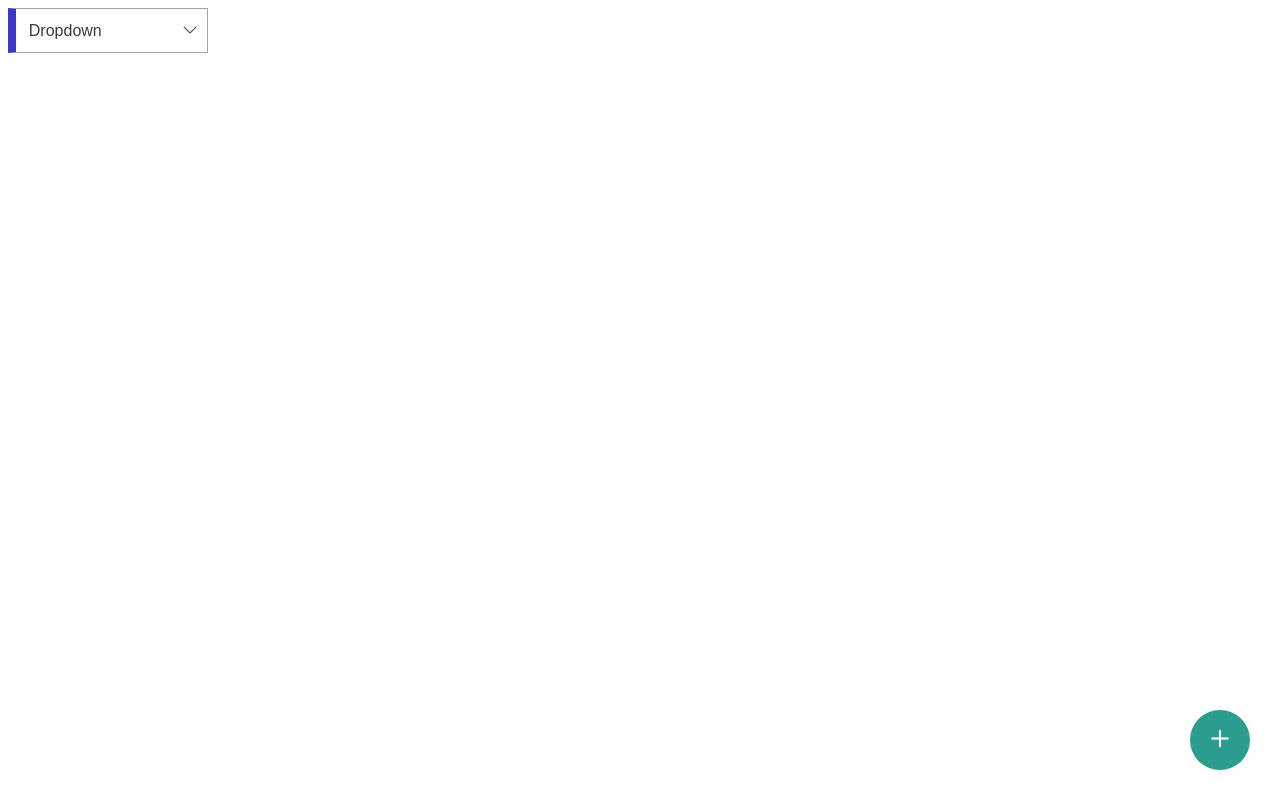
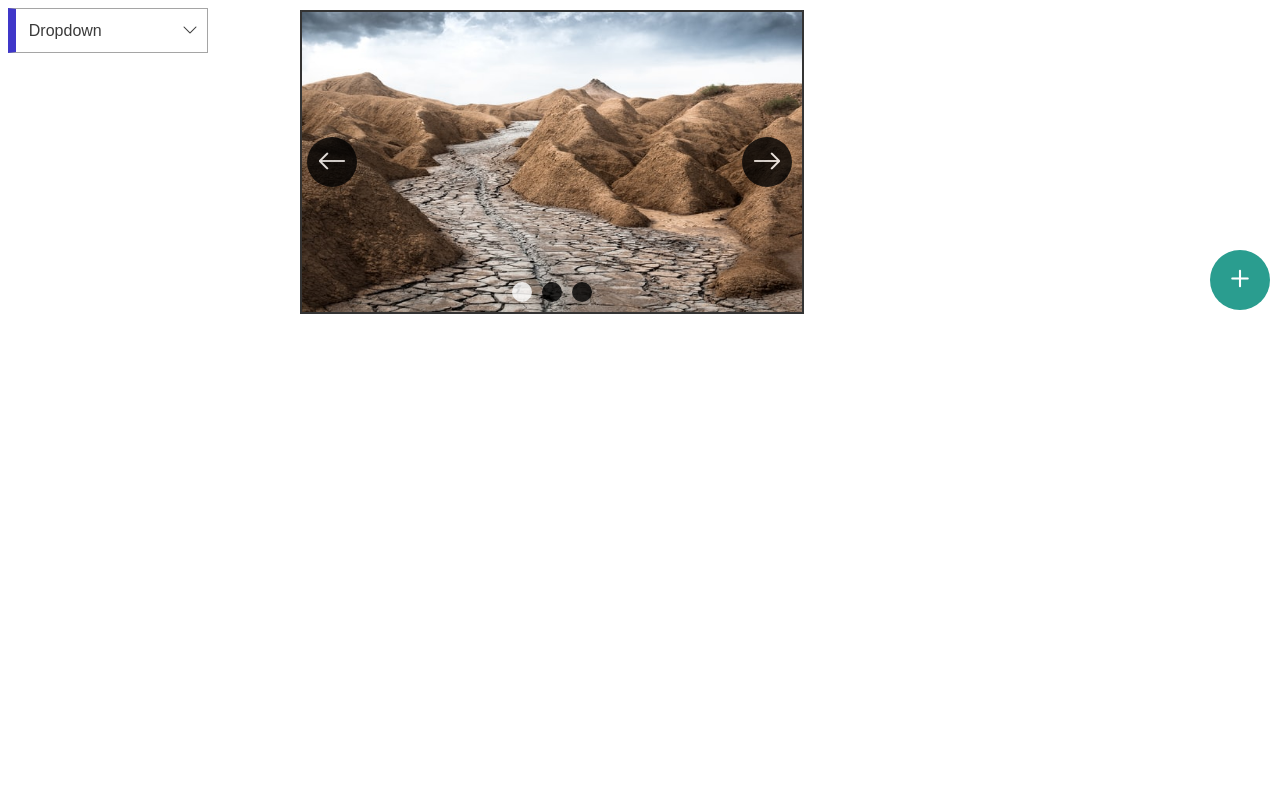
Before and after one commit to biscuitlegs/dynamic-user-interface, a website built with webpack: page dist/index.html in a window 1280 px wide. Built offline with nearby package versions, Linux system fonts and the light colour scheme.

Commit message:
Add image slider

```diff
--- a/src/index.js
+++ b/src/index.js
@@ -1,6 +1,8 @@
 import './index.css';
 import activateDropdown from './dropdown/dropdown';
 import activateMaterial from './material/material';
+import activateSlider from './slider/slider';
 
 activateDropdown();
 activateMaterial();
+activateSlider();
--- a/src/material/material.css
+++ b/src/material/material.css
@@ -7,11 +7,11 @@
   --dark-grey: #bdbaba;
   --darker-grey: #888585;
   position: absolute;
-  bottom: 30px;
-  right: 30px;
+  right: 10px;
+  top: 10px;
   display: flex;
   flex-direction: column;
-  height: 400px;
+  height: 300px;
   justify-content: flex-end;
   align-items: center;
 }
--- /dev/null
+++ b/src/slider/slider.css
@@ -0,0 +1,93 @@
+.slider-container {
+  --black: #000000;
+  --white: #ffffff;
+  --grey: #535353;
+  --dark-grey: #333333;
+  width: 500px;
+  height: 300px;
+  border: 2px solid var(--dark-grey);
+  position: absolute;
+  top: 10px;
+  left: 300px;
+  background-color: var(--white);
+}
+
+.slider-image {
+  position: absolute;
+  height: 100%;
+  width: 100%;
+  transition: opacity linear 500ms;
+}
+
+.hidden {
+  opacity: 0;
+}
+
+.slider-arrow-buttons .left,
+.slider-arrow-buttons .right {
+  z-index: 3;
+  position: absolute;
+  width: 50px;
+  height: 50px;
+  border-radius: 50%;
+  background-color: var(--black);
+  opacity: 0.8;
+  border: none;
+  color: var(--white);
+  font-size: 30px;
+  cursor: pointer;
+}
+
+.slider-arrow-buttons .left:hover,
+.slider-arrow-buttons .right:hover {
+  background-color: var(--dark-grey);
+}
+
+.slider-arrow-buttons .left:active,
+.slider-arrow-buttons .right:active {
+  background-color: var(--grey);
+}
+
+.slider-arrow-buttons .left {
+  top: 50%;
+  left: 5px;
+  transform: translateY(-50%);
+}
+
+.slider-arrow-buttons .right {
+  top: 50%;
+  right: 10px;
+  transform: translateY(-50%);
+}
+
+.slider-dot-buttons {
+  position: absolute;
+  bottom: 0;
+  left: 50%;
+  transform: translate(-50%, -50%);
+  display: flex;
+  justify-content: space-evenly;
+  width: 100px;
+}
+
+.slider-dot-buttons > * {
+  background-color: var(--black);
+  opacity: 0.8;
+  width: 20px;
+  height: 20px;
+  border: none;
+  border-radius: 50%;
+}
+
+.slider-dot-buttons > *:hover {
+  background-color: var(--grey);
+  cursor: pointer;
+}
+
+.slider-dot-buttons > *:active {
+  background-color: var(--dark-grey);
+}
+
+.slider-dot-buttons > .active {
+  background-color: var(--white);
+}
--- /dev/null
+++ b/src/slider/slider.js
@@ -0,0 +1,96 @@
+import './slider.css';
+
+function hideImage(image) {
+  image.classList.add('hidden');
+}
+
+function hideImages() {
+  const images = document.querySelectorAll('.slider-image');
+  images.forEach((image) => hideImage(image));
+}
+
+function displayImage(image) {
+  image.classList.remove('hidden');
+}
+
+function setActiveImage(id) {
+  const image = document.querySelector(`img[data-img-id="${id}"]`);
+  hideImages();
+  displayImage(image);
+}
+
+function setActiveDot(id) {
+  const dot = document.querySelector(
+    `.slider-dot-buttons > [data-dot-id="${id}"]`
+  );
+  dot.classList.add('active');
+}
+
+function deactivateDots() {
+  const dots = document.querySelectorAll('.slider-dot-buttons > *');
+  dots.forEach((dot) => dot.classList.remove('active'));
+}
+
+function getRandomNumber(max) {
+  return Math.floor(Math.random() * max) + 1;
+}
+
+function getActiveImageId() {
+  const activeImage = document.querySelector('.slider-image:not(.hidden)');
+  return +activeImage.dataset.imgId;
+}
+
+function activateArrowButtons() {
+  const buttons = document.querySelectorAll('.slider-arrow-buttons > *');
+  const [left, right] = buttons;
+  left.addEventListener('click', () => {
+    deactivateDots();
+    if (getActiveImageId() > 1) {
+      const activeImageId = getActiveImageId() - 1;
+      setActiveImage(activeImageId);
+      setActiveDot(activeImageId);
+    } else {
+      setActiveImage(3);
+      setActiveDot(3);
+    }
+  });
+  right.addEventListener('click', () => {
+    deactivateDots();
+    if (getActiveImageId() < 3) {
+      const activeImageId = getActiveImageId() + 1;
+      setActiveImage(activeImageId);
+      setActiveDot(activeImageId);
+    } else {
+      setActiveImage(1);
+      setActiveDot(1);
+    }
+  });
+}
+
+function activateDots() {
+  const dots = document.querySelectorAll('.slider-dot-buttons > *');
+  dots.forEach((dot) => {
+    dot.addEventListener('click', () => {
+      deactivateDots();
+      const { dotId } = dot.dataset;
+      setActiveImage(dotId);
+      setActiveDot(dotId);
+    });
+  });
+}
+
+function activateSlider() {
+  const initialRandomNumber = getRandomNumber(3);
+  setActiveImage(initialRandomNumber);
+  setActiveDot(initialRandomNumber);
+  activateArrowButtons();
+  activateDots();
+  setInterval(() => {
+    deactivateDots();
+    const randomNumber = getRandomNumber(3);
+    setActiveImage(randomNumber);
+    setActiveDot(randomNumber);
+  }, 5000);
+}
+
+export default activateSlider;
```
Also changed, not shown: dist/index.html, dist/main.js, src/slider/images/david-marcu-Y9XSgd9akjI-unsplash.jpg (added), src/slider/images/jessica-f-tZbULR3VWhQ-unsplash.jpg (added), src/slider/images/michel-catalisano-CtZC56qUQdw-unsplash.jpg (added).
